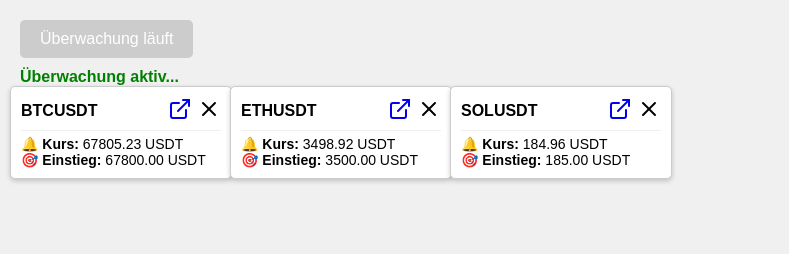
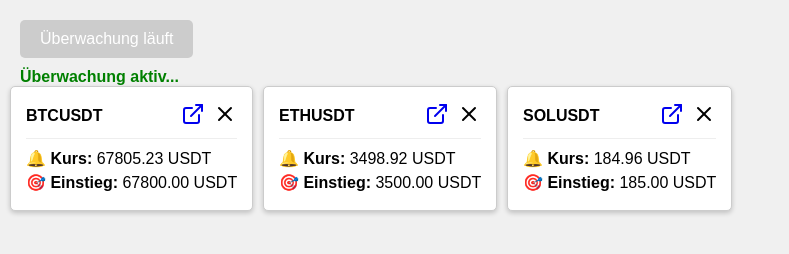
Before and after one commit to andreasmuthig/krypto-scanner, a plain HTML site: page alarm-test.html in a window 1280 px wide. Both pictures are taken after a click on the button "Alarmüberwachung starten". Shown: the whole page, without its empty margins (0-789 px from the left). Drawn offline with nearby package versions, Linux system fonts and the light colour scheme.

Commit message:
Add files via upload

```diff
--- a/alarm-test.html
+++ b/alarm-test.html
@@ -40,7 +40,17 @@ function triggerAlarm(coin, entry, price, index) {
   const box = document.createElement("div");
   box.className = "alarm-box";
   box.id = "alarm-" + coin;
-  box.style.left = (10 + index * 220) + "px";
+
+  // Dynamische Positionierung basierend auf der Breite der vorherigen Boxen
+  const previousBoxes = document.querySelectorAll(".alarm-box");
+  let leftPosition = 10;
+  for (let i = 0; i < index; i++) {
+    if (previousBoxes[i]) {
+      const boxWidth = previousBoxes[i].offsetWidth || 220; // Fallback-Breite, falls offsetWidth nicht verfügbar
+      leftPosition += boxWidth + 10; // 10px Abstand zwischen Boxen
+    }
+  }
+  box.style.left = leftPosition + "px";
 
   box.innerHTML = `
     <div class="alarm-header">
--- a/style-alarm.css
+++ b/style-alarm.css
@@ -22,12 +22,14 @@ body {
 
   .alarm-box {
     position: absolute;
-    width: 200px;
+    width: fit-content; /* Breite passt sich dem Inhalt an */
+    min-width: 180px; /* Mindestbreite, damit die Box nicht zu schmal wird */
+    max-width: 300px; /* Maximale Breite, damit die Box nicht zu breit wird */
     background-color: white;
     border: 1px solid #ccc;
     border-radius: 5px;
     box-shadow: 0 2px 5px rgba(0, 0, 0, 0.2);
-    padding: 10px;
+    padding: 15px;
     cursor: move;
   }
 
@@ -36,17 +38,18 @@ body {
     justify-content: space-between;
     align-items: center;
     border-bottom: 1px solid #eee;
-    padding-bottom: 5px;
-    margin-bottom: 5px;
+    padding-bottom: 8px;
+    margin-bottom: 8px;
   }
 
   .alarm-icons {
     display: flex;
-    gap: 5px;
+    gap: 8px;
   }
 
   .alarm-body {
-    font-size: 14px;
+    font-size: 16px;
+    line-height: 1.5;
   }
 
   .close-btn {
```
